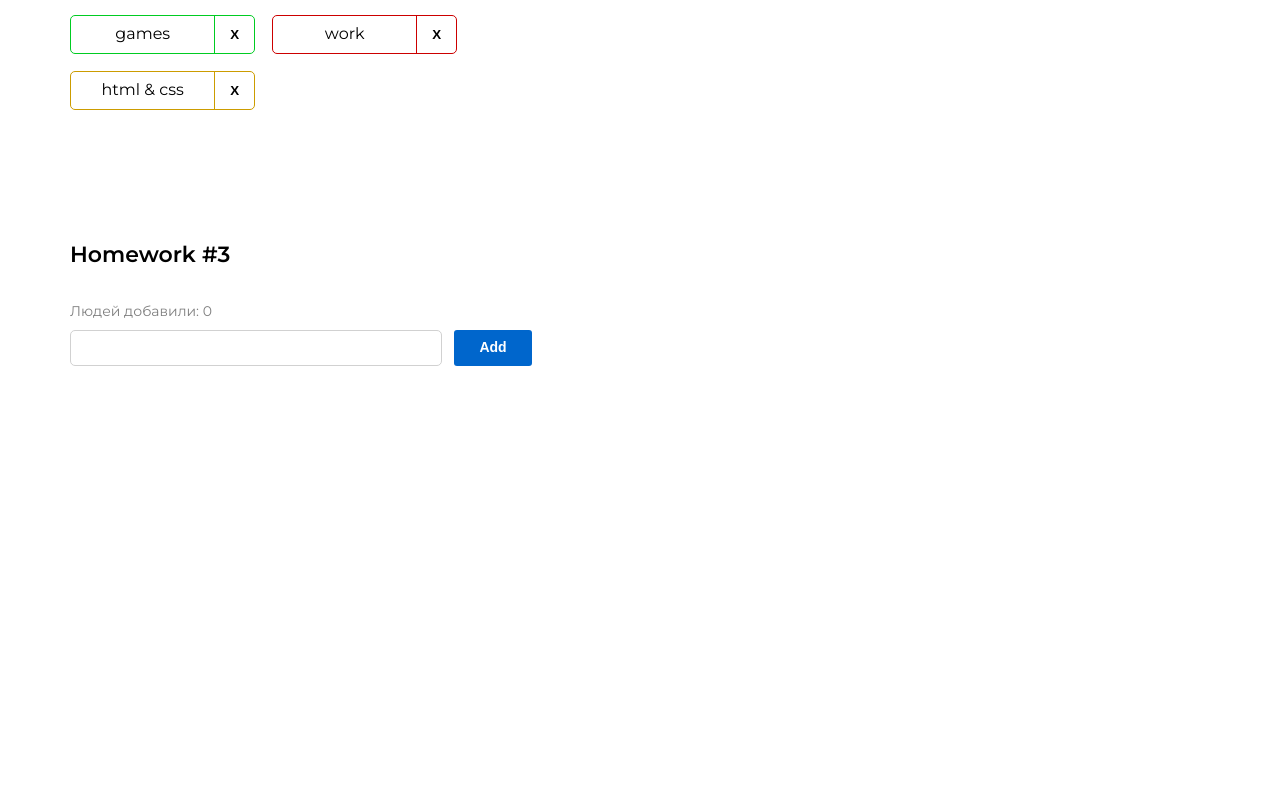
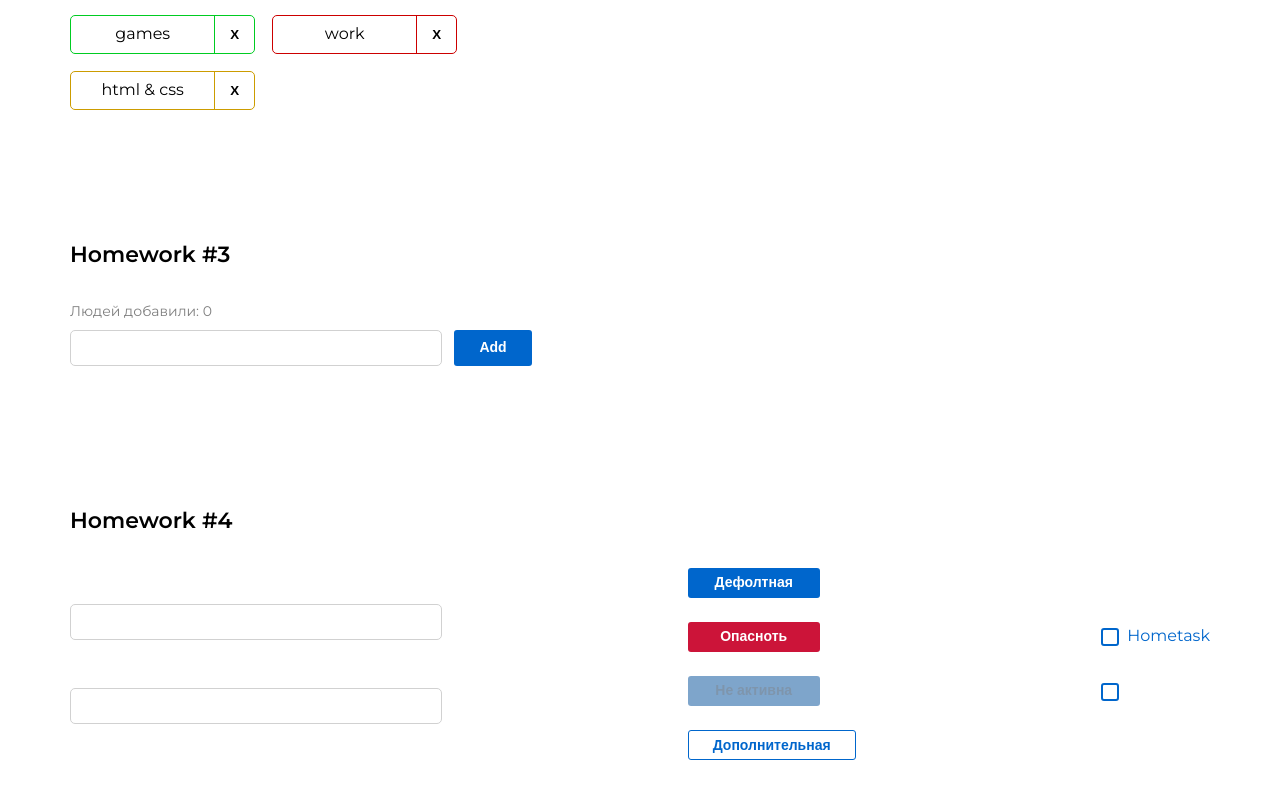
Before and after one commit to DruzhininaElena/hws2, a React (Create React App) app: page /#/pre-junior in a window 1280 px wide. Before the commit this address led to /#/pre-junior. Shown: the part 745-1543 px from the top of the page. Before the commit the page ends 1171 px from the top, so only its background shows below. Built offline with nearby package versions, Linux system fonts and the light colour scheme.

Commit message:
completed HW4

```diff
--- a/src/s1-main/App.tsx
+++ b/src/s1-main/App.tsx
@@ -3,6 +3,7 @@ import s from './App.module.css'
 import HW1 from '../s2-homeworks/hw01/HW1'
 import HW2 from '../s2-homeworks/hw02/HW2'
 import HW3 from '../s2-homeworks/hw03/HW3';
+import HW4 from '../s2-homeworks/hw04/HW4';
 
 function App() {
     return (
@@ -11,7 +12,7 @@ function App() {
             {/*раскомментировать по ходу выполнения*/}
             <HW2/>
             <HW3/>
-            {/*<HW4/>*/}
+            <HW4/>
 
             {/*при выполнении дз 5 и более - закомментировать здесь дз 1-4, так как они есть внутри дз 5*/}
             {/*<HW5/>*/}
--- a/src/s2-homeworks/hw04/Stand.tsx
+++ b/src/s2-homeworks/hw04/Stand.tsx
@@ -1,4 +1,4 @@
-import React, { useState } from 'react'
+import { useState } from 'react'
 import s from './Stand.module.css'
 import SuperInputText from './common/c1-SuperInputText/SuperInputText'
 import SuperCheckbox from './common/c3-SuperCheckbox/SuperCheckbox'
@@ -43,14 +43,14 @@ const Stand = () => {
             <div className={s.buttons}>
                 {/*обычная кнопка:*/}
                 <div>
-                    <SuperButton id={'hw4-super-button-default'}>
-                        default
+                    <SuperButton id={'hw4-super-button-default'} xType={'default'}>
+                        Дефолтная
                     </SuperButton>
                 </div>
                 {/*красная кнопка:*/}
                 <div>
                     <SuperButton id={'hw4-super-button-red'} xType={'red'}>
-                        red
+                        Опасноть
                     </SuperButton>
                 </div>
                 {/*задизэйбленная кнопка:*/}
@@ -60,7 +60,7 @@ const Stand = () => {
                         xType={'red'}
                         disabled
                     >
-                        disabled
+                        Не активна
                     </SuperButton>
                 </div>
                 {/*задизэйбленная кнопка:*/}
@@ -69,7 +69,7 @@ const Stand = () => {
                         id={'hw4-super-button-secondary'}
                         xType={'secondary'}
                     >
-                        secondary
+                        Дополнительная
                     </SuperButton>
                 </div>
             </div>
@@ -82,7 +82,7 @@ const Stand = () => {
                         checked={stateForAllCheckboxes}
                         onChangeChecked={setChecked}
                     >
-                        some text
+                        Hometask
                     </SuperCheckbox>
                 </div>
                 {/*совместим со старым кодом:*/}
--- a/src/s2-homeworks/hw04/common/c1-SuperInputText/SuperInputText.module.css
+++ b/src/s2-homeworks/hw04/common/c1-SuperInputText/SuperInputText.module.css
@@ -2,19 +2,31 @@
 }
 
 .input {
+    border: 1px solid #d1d1d1;
+    border-radius: 5px;
+    width: 372px;
+    height: 36px;
 }
 
 .inputWrapper {
+    position: relative;
 }
 
 .superInput {
 }
 
 .errorInput {
+    border: 1px solid #cc1439;
 }
 
 .errorInput:focus {
 }
 
 .error {
+    font-weight: 400;
+    font-size: 10px;
+    color: #cc1439;
+    position: absolute;
+    top: -17px;
+    left: 0;
 }
--- a/src/s2-homeworks/hw04/common/c1-SuperInputText/SuperInputText.tsx
+++ b/src/s2-homeworks/hw04/common/c1-SuperInputText/SuperInputText.tsx
@@ -1,10 +1,4 @@
-import React, {
-    ChangeEvent,
-    DetailedHTMLProps,
-    InputHTMLAttributes,
-    KeyboardEvent,
-    ReactNode,
-} from 'react'
+import {ChangeEvent, DetailedHTMLProps, InputHTMLAttributes, KeyboardEvent, ReactNode,} from 'react'
 import s from './SuperInputText.module.css'
 
 // тип пропсов обычного инпута
@@ -21,11 +15,11 @@ type SuperInputTextPropsType = Omit<DefaultInputPropsType, 'type'> & {
     spanClassName?: string
 }
 
-const SuperInputText: React.FC<SuperInputTextPropsType> = (
+const SuperInputText = (
     {
         onChange,
         onChangeText,
-        onKeyPress,
+        onKeyDown,
         onEnter,
         error,
         className,
@@ -33,15 +27,15 @@ const SuperInputText: React.FC<SuperInputTextPropsType> = (
         id,
 
         ...restProps // все остальные пропсы попадут в объект restProps
-    }
+    }: SuperInputTextPropsType
 ) => {
     const onChangeCallback = (e: ChangeEvent<HTMLInputElement>) => {
         onChange?.(e) // если есть пропс onChange, то передать ему е (поскольку onChange не обязателен)
 
         onChangeText?.(e.currentTarget.value)
     }
-    const onKeyPressCallback = (e: KeyboardEvent<HTMLInputElement>) => {
-        onKeyPress?.(e)
+    const onKeyDownCallback = (e: KeyboardEvent<HTMLInputElement>) => {
+        onKeyDown?.(e)
 
         onEnter && // если есть пропс onEnter
         e.key === 'Enter' && // и если нажата кнопка Enter
@@ -60,7 +54,7 @@ const SuperInputText: React.FC<SuperInputTextPropsType> = (
                 id={id}
                 type={'text'}
                 onChange={onChangeCallback}
-                onKeyPress={onKeyPressCallback}
+                onKeyDown={onKeyDownCallback}
                 className={finalInputClassName}
                 {...restProps} // отдаём инпуту остальные пропсы если они есть (value например там внутри)
             />
--- a/src/s2-homeworks/hw04/common/c2-SuperButton/SuperButton.module.css
+++ b/src/s2-homeworks/hw04/common/c2-SuperButton/SuperButton.module.css
@@ -1,36 +1,64 @@
 .button {
+    border-radius: 3px;
+    padding: 5px 24px;
+    min-width: 132px;
+    height: 30px;
+    border: none;
+
+    font-weight: 600;
+    font-size: 14px;
+    line-height: 1.4;
+    color: #fff;
 }
 
+
 .disabled {
+    background: #004d99;
+    opacity: 0.5;
+    color: #002e5c;
 }
 
 .secondary {
+    border: 1px solid #06c;
+    background-color: transparent;
+    color: #06c;
 }
 
 .default {
+    background: #06c;
 }
 
 .red {
+    background: #cc1439;
 }
 
 .default:hover {
+    background: #0080ff;
 }
 
 .red:hover {
+    background: #ff1a47;
 }
 
 .secondary:hover {
+    background: #e5f0fa;
 }
 
 
 .default:active {
+    background: #0059b2;
 }
 
 .secondary:active {
+    background: #c9e5ff;
 }
 
 .red:active {
+    background: #b21232;
 }
 
-.button:disabled {
+.button:disabled:hover {
+    background: #004d99;
+    opacity: 0.5;
+    min-width: 132px;
 }
--- a/src/s2-homeworks/hw04/common/c2-SuperButton/SuperButton.tsx
+++ b/src/s2-homeworks/hw04/common/c2-SuperButton/SuperButton.tsx
@@ -1,4 +1,4 @@
-import React, {ButtonHTMLAttributes, DetailedHTMLProps} from 'react'
+import {ButtonHTMLAttributes, DetailedHTMLProps} from 'react'
 import s from './SuperButton.module.css'
 
 // тип пропсов обычной кнопки, children в котором храниться название кнопки там уже описан
@@ -9,20 +9,21 @@ type SuperButtonPropsType = DefaultButtonPropsType & {
     xType?: string
 }
 
-const SuperButton: React.FC<SuperButtonPropsType> = (
+const SuperButton = (
     {
         xType,
         className,
         disabled,
         ...restProps // все остальные пропсы попадут в объект restProps, там же будет children
-    }
+    }: SuperButtonPropsType
 ) => {
     const finalClassName = s.button
-        // + (disabled
-        //         ? ...
-        //         : xType === 'red'
-        //             ? ...
-        + (className ? ' ' + className : '') // задачка на смешивание классов
+        + (disabled
+            ? ` ${s.disabled}`
+            : xType === 'default' ? ` ${s.default}`
+                : xType === 'red' ? ` ${s.red}`
+                    : xType === 'secondary' ? ` ${s.secondary}` : '')
+        + (className ? ` ${s.className}` : '') // задачка на смешивание классов
 
     return (
         <button
--- a/src/s2-homeworks/hw04/common/c3-SuperCheckbox/SuperCheckbox.tsx
+++ b/src/s2-homeworks/hw04/common/c3-SuperCheckbox/SuperCheckbox.tsx
@@ -1,4 +1,4 @@
-import React, {
+import {
     ChangeEvent,
     DetailedHTMLProps,
     InputHTMLAttributes,
@@ -14,7 +14,7 @@ type SuperCheckboxPropsType = Omit<DefaultInputPropsType, 'type'> & {
     spanClassName?: string
 }
 
-const SuperCheckbox: React.FC<SuperCheckboxPropsType> = (
+const SuperCheckbox = (
     {
         onChange,
         onChangeChecked,
@@ -24,11 +24,13 @@ const SuperCheckbox: React.FC<SuperCheckboxPropsType> = (
         id,
 
         ...restProps // все остальные пропсы попадут в объект restProps
-    }
+    } : SuperCheckboxPropsType
 ) => {
     const onChangeCallback = (e: ChangeEvent<HTMLInputElement>) => {
         // задачка на написание онченджа
+        onChange?.(e)
 
+        onChangeChecked?.(e.currentTarget.checked)
     }
 
     const finalInputClassName = s.checkbox
```
